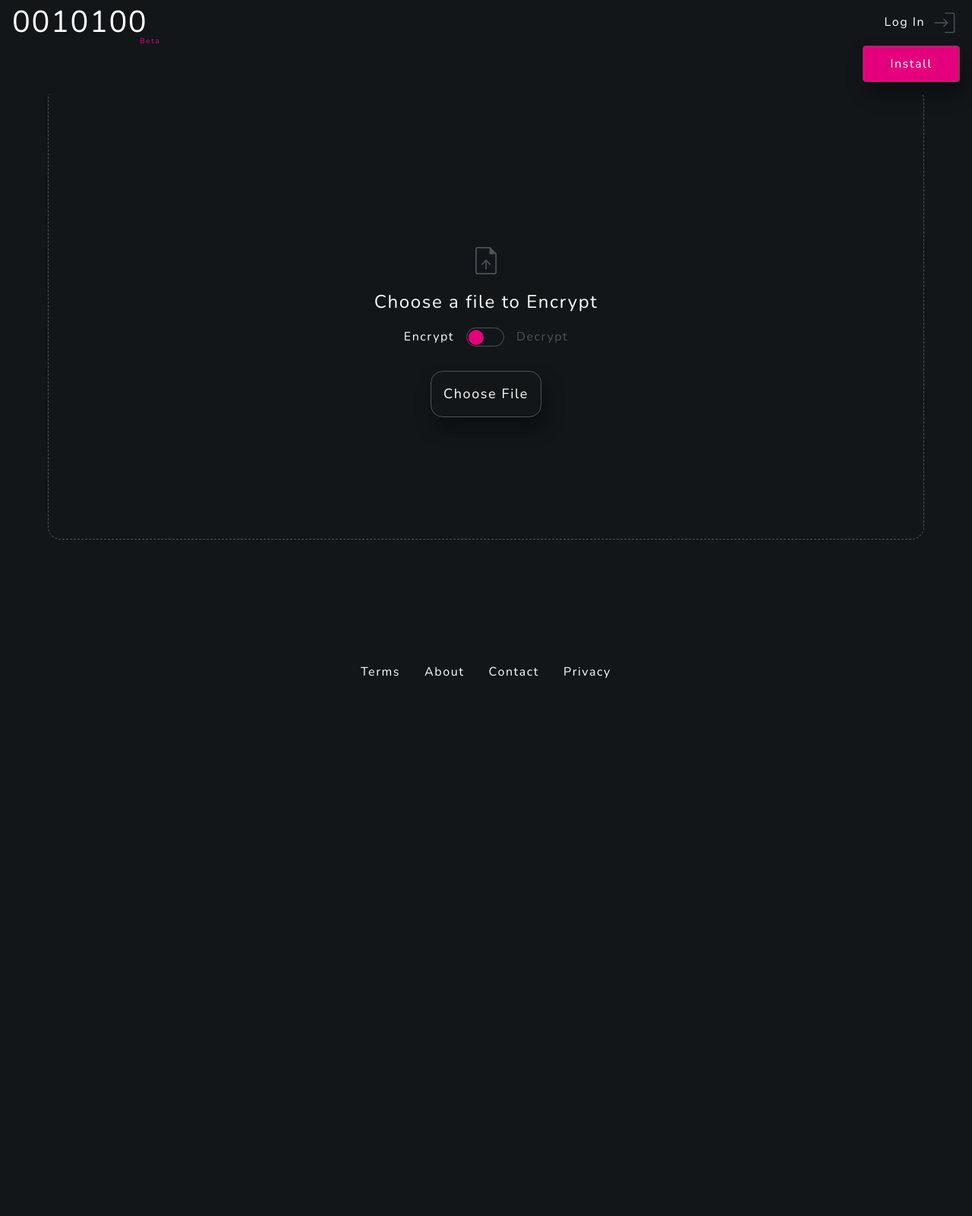
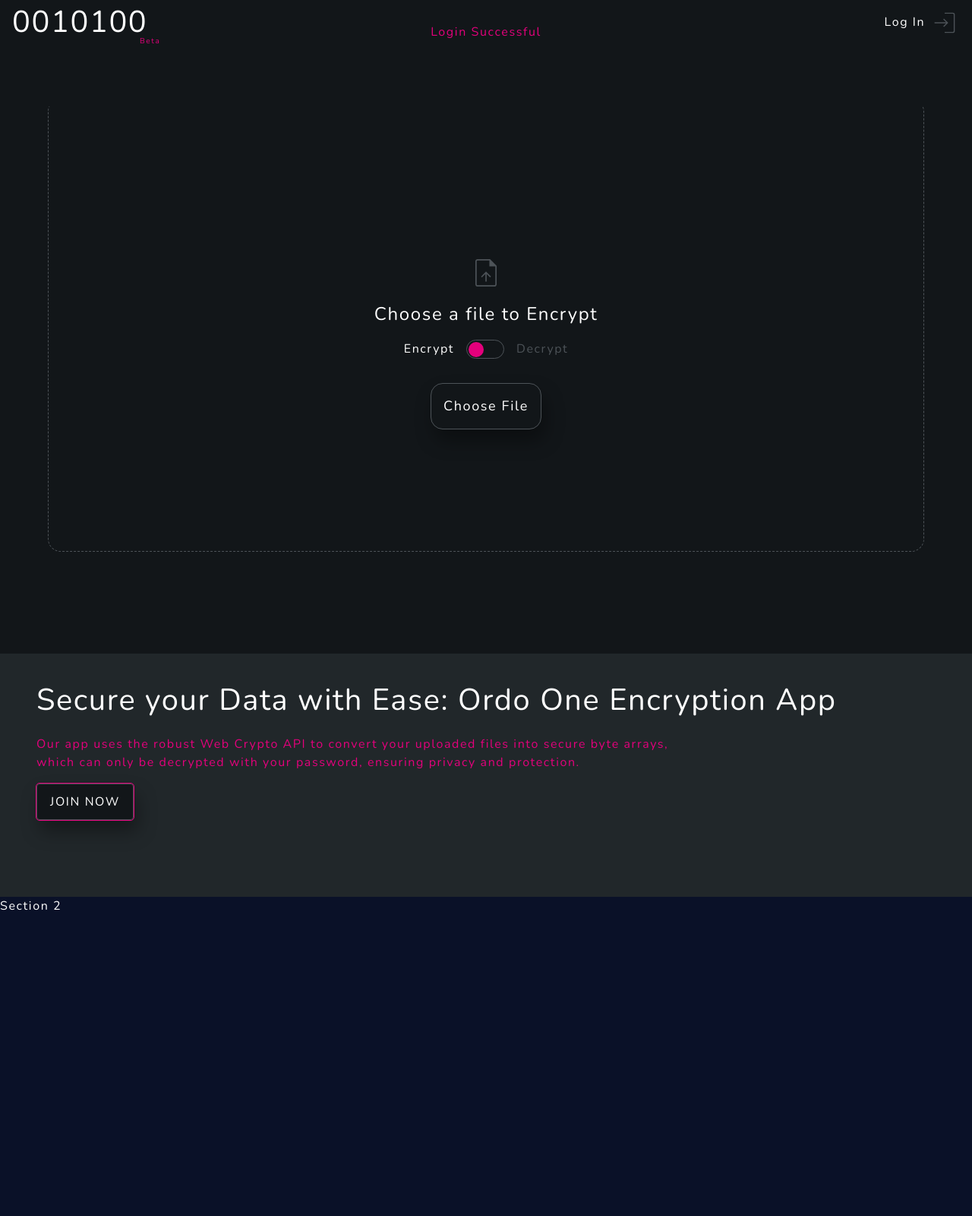
Before and after one commit to phoenixpulsar/ui-kata, a website built with Vite: page index.html in a window 1280 px wide. Shown: the top 1600 px of the page at 76% size. Before the commit the page ends 924 px from the top, so only its background shows below. Built offline with nearby package versions, Linux system fonts and the light colour scheme; some packages are replaced by stand-ins of ours; no server answers.

Commit message:
Added main headline to app

```diff
--- a/index.html
+++ b/index.html
@@ -20,6 +20,7 @@
       <nav class="main-nav">
         <ul>
           <li><h1 id="logo">Ordo One</h1></li>
+          <li><span class="app-notifications">Login Successful</span></li>
           <!-- <li>
             <label>
               <input type="checkbox" id="theme-box"> Theme
@@ -43,9 +44,9 @@
         <span class="ordo-one-version">Beta</span>
       </nav>
 
-      <div class="install-container">
+      <!-- <div class="install-container">
         <button id="install-btn">Install</button>
-      </div>
+      </div> -->
 
       <div class="main-layout-container">
         <div class="main-experience-container">
@@ -142,6 +143,8 @@
             </form>
             <p id="register-mssg">By creating an account, you agree to our <span id="open-terms-from-register">Terms</span></p>
           </div>
+
+
 
           <!-- Profile -->
           <div class="profile-container">
@@ -326,6 +329,25 @@
         </div>
       </div>
 
+      <div class="section-one">
+        <h1 class="main-headline">Secure your Data with Ease: Ordo One Encryption App</h1>
+        <p class="main-subheadline">Our app uses the robust Web Crypto API to convert your uploaded files into secure byte arrays, which can only be decrypted with your password, ensuring  privacy and protection.</p>
+        <button class="join-btn">JOIN NOW</button>
+      </div>
+      <div class="section-two">
+        Section 2
+      </div>
+      <div class="section-three">
+        Section 3
+      </div>
+      <div class="section-four">
+        Section 4
+      </div>
+      <div class="section-five">
+        Section 5
+      </div>
+
+
       <footer>
         <nav>
           <ul>
--- a/styles/base.scss
+++ b/styles/base.scss
@@ -11,6 +11,11 @@
   --gray70: #4d5358;
   --gray90: #21272a;
   --gray100: #121619;
+  --dark-slate: #2E3B4E;
+  --dark-navy: #0A1128;
+  --dark-olive: #3B3C36;
+  --dark-maroon: #3D0A1F;
+  --dark-teal: #0A3D62;
   --pink: #e4007c;
   --red: #ff4404;
   --main: "Nunito", sans-serif;
--- a/styles/main-nav.scss
+++ b/styles/main-nav.scss
@@ -1,7 +1,8 @@
 .main-nav {
-    padding-left: 1rem;
-    padding-right: 1rem;
-  }
+  padding-left: 1rem;
+  padding-right: 1rem;
+  position: relative;
+}
 
 .main-nav ul {
   display: flex;
@@ -9,17 +10,14 @@
   gap: 2rem;
   align-items: center;
   flex-flow: row nowrap;
-  justify-content: flex-end;
+  justify-content: space-between;
   margin: 0;
   padding: 0;
   list-style-type: none;
+}
 
-  li {
-    cursor: pointer;
-    &:first-child{
-      margin-right: auto;
-    }
-  }
+.main-nav ul li {
+  cursor: pointer;
 }
 
 .logo {
@@ -27,7 +25,14 @@
   margin-top: 1rem;
 }
 
-// little pink Beta mssg top left
+.app-notifications {
+  position: absolute;
+  left: 50%;
+  transform: translateX(-50%);
+  font-size: 1rem;
+  color: var(--pink);
+}
+
 .ordo-one-version {
   position: absolute;
   top: 47px;
@@ -36,23 +41,23 @@
   color: var(--pink);
 }
 
-#open-login{
+#open-login {
   transition-duration: 0.7s;
   transition-property: transform;
+}
 
-  &:hover {
-    cursor: pointer;
-
-    #log-in-svg {
-      transform: translateX(4%);
-      transition: transform 0.3s;
-    }
-  }
+#open-login:hover {
+  cursor: pointer;
 }
 
 #log-in-svg {
   display: inline-block;
   vertical-align: middle;
+}
+
+#open-login:hover #log-in-svg {
+  transform: translateX(4%);
+  transition: transform 0.3s;
 }
 
 
--- a/styles/main.scss
+++ b/styles/main.scss
@@ -1,5 +1,6 @@
 .main-layout-container {
     display: grid;
+    margin-top: 5rem;
     height: 90vh;
     width: 100vw;
     place-items: center;
@@ -194,3 +195,53 @@
   margin-top: 2rem;
   font-size: x-large;
 }
+
+.section-one {
+  min-height: 40vh;
+  padding-left: 3rem;
+  padding-right: 3rem;
+  padding-bottom: 3rem;
+  background-color: var(--gray90);
+
+  button {
+    width: 8rem;
+    font-size: medium;
+    outline: 1px solid var(--pink);
+  }
+}
+
+
+.main-headline {
+  padding-top: 2rem;
+  // font-size: smaller;
+}
+
+.main-subheadline {
+  color: var(--pink);
+  max-width: 90ch;
+  white-space: normal;
+  overflow-wrap: break-word;
+}
+
+
+.section-two {
+  height: 70vh;
+  background-color: var(--dark-navy);
+}
+
+.section-three {
+  height: 70vh;
+  background-color: var(--gray90);
+}
+
+
+.section-four {
+  height: 70vh;
+  background-color: var(--dark-navy);
+}
+
+
+.section-five {
+  height: 70vh;
+  background-color: var(--gray90);
+}
```
Lines whose indentation alone changed are shown as unchanged.
